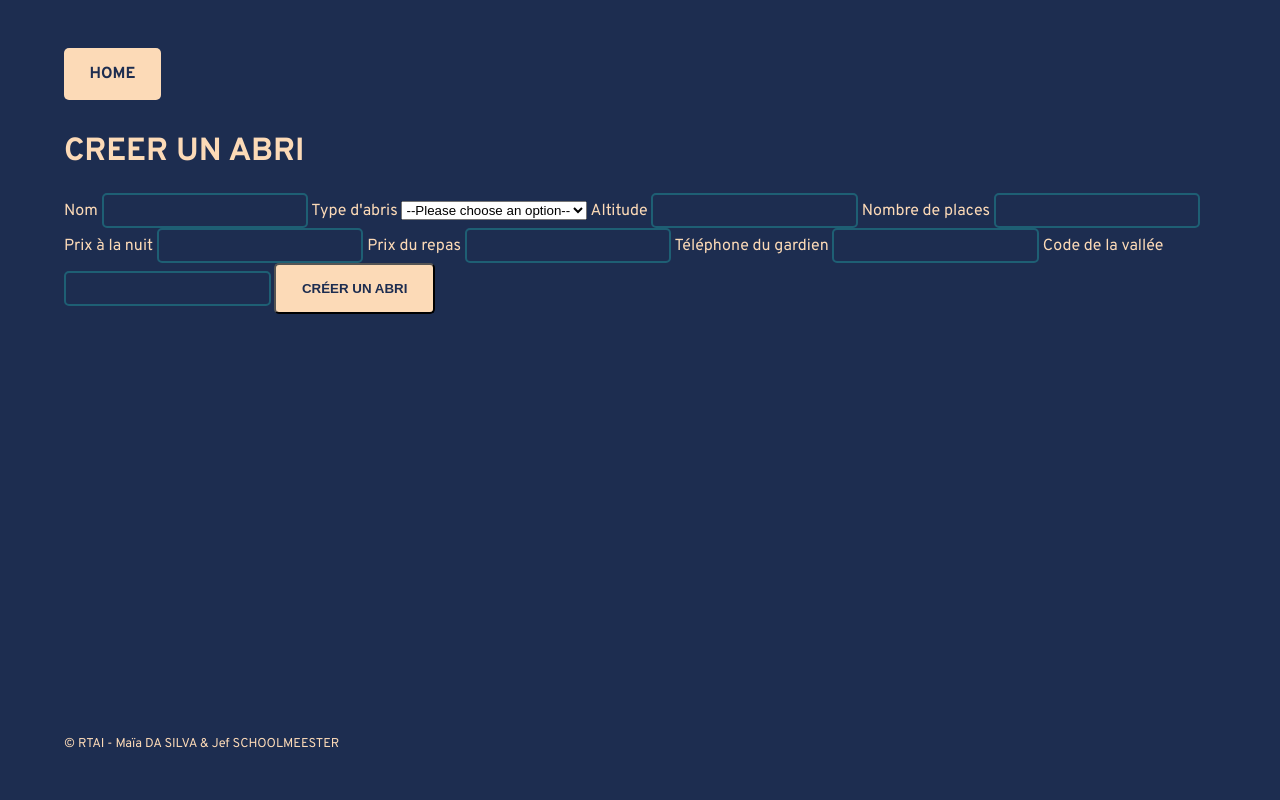
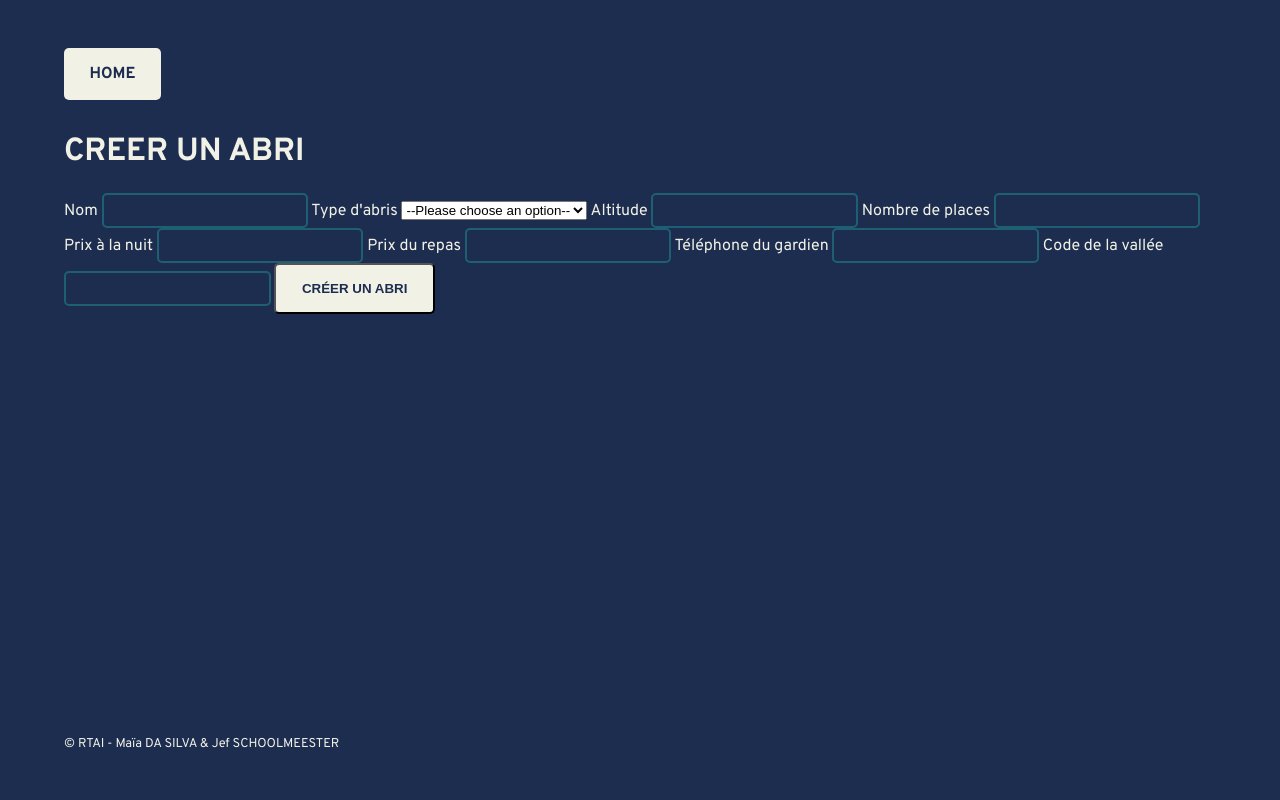
Before and after one commit to Jef-io/compagnie-guides-backoffice, a CodeIgniter app: page /RTAI/index.php/abris/creer in a window 1280 px wide. Run offline with CodeIgniter, Linux system fonts and the light colour scheme; data that the repository does not hold is empty.

Commit message:
fix color

```diff
--- a/css/style.css
+++ b/css/style.css
@@ -5,7 +5,7 @@ body {
     margin: 0;
     padding: 8vh 5vw;
     background-color: #1d2d50;
-    color: #fcdab7;
+    color: #F1F1E6;
     min-height: 100vh;
     box-sizing: border-box;
     position: relative;
@@ -16,7 +16,7 @@ h1, h2 {
 }
 
 a:active, a:visited {
-    color:#fcdab7;
+    color:#F1F1E6;
 }
 
 header {
@@ -37,7 +37,7 @@ nav li {
 }
 
 nav a, nav a:active, nav a:visited, header a, header a:active, header a:visited {
-    background-color: #fcdab7;
+    background-color: #F1F1E6;
     color: #1d2d50;
     cursor: pointer;
     padding: 2vh 2vw;
@@ -48,7 +48,7 @@ nav a, nav a:active, nav a:visited, header a, header a:active, header a:visited
 }
 
 nav a:hover, header a:hover, input[type='submit']:hover {
-    background-color: #fcdab7;
+    background-color: #F1F1E6;
     color: #1e5f74;
 }
 
@@ -62,7 +62,7 @@ main {
 }
 
 footer {
-    color: #fcdab7 ;
+    color: #F1F1E6 ;
     position: absolute;
     bottom: 6vh ;
     font-size: 0.8em;
@@ -99,11 +99,11 @@ input[type='text'] {
 }
 
 input[type='text']:hover, input[type='text']:focus, input[type='text']:active {
-    border-color: #fcdab7;
+    border-color: #F1F1E6;
 }
 
 input[type='submit'] {
-    background-color: #fcdab7;
+    background-color: #F1F1E6;
     color: #1d2d50;
     cursor: pointer;
     padding: 2vh 2vw;
```
